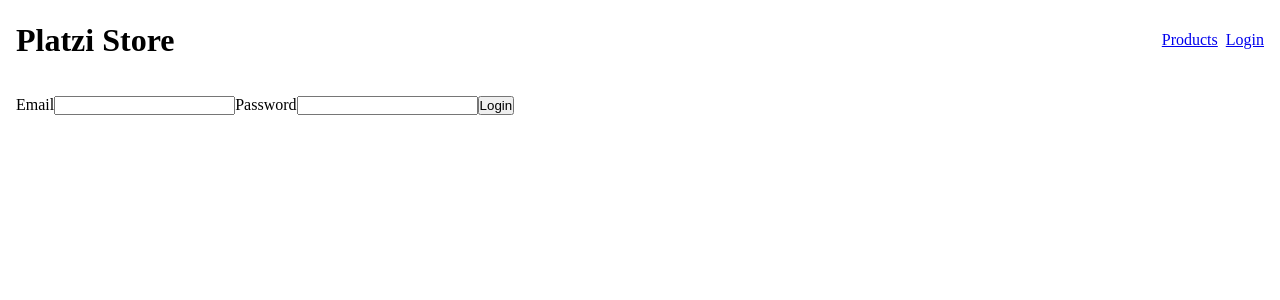
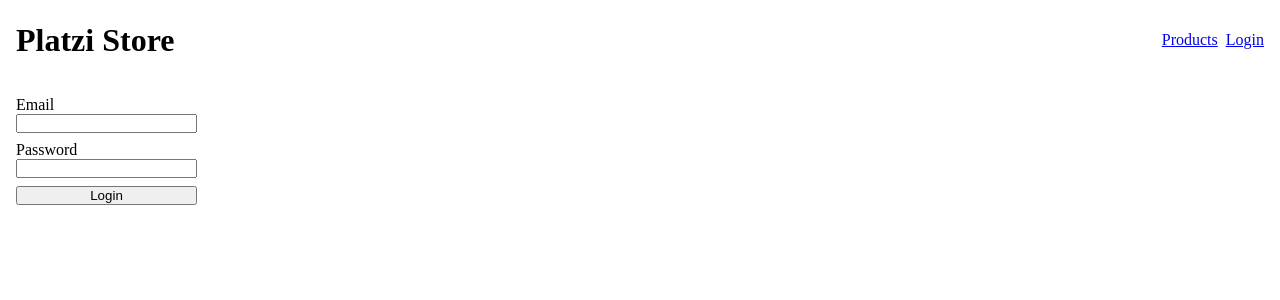
Before and after one commit to emiliodmorales/platzi-store, a React (Vite) app: page /login in a window 1280 px wide. Shown: the top 300 px of the page. Built offline with nearby package versions, Linux system fonts and the light colour scheme; no server answers.

Commit message:
style form

```diff
--- a/src/components/Auth/Login.tsx
+++ b/src/components/Auth/Login.tsx
@@ -21,13 +21,13 @@
   }
 
   return (
-    <form action={tryLogin}>
+    <form className="login" action={tryLogin}>
       <label>
-        Email
+        <p>Email</p>
         <input type="text" name="email" />
       </label>
       <label>
-        Password
+        <p>Password</p>
         <input type="password" name="password" />
       </label>
       <button>Login</button>
--- a/src/index.css
+++ b/src/index.css
@@ -32,3 +32,10 @@
 p[role="alert"] {
   color: red;
 }
+
+.login {
+  display: flex;
+  flex-direction: column;
+  gap: 1ch;
+  width: fit-content;
+}
```
